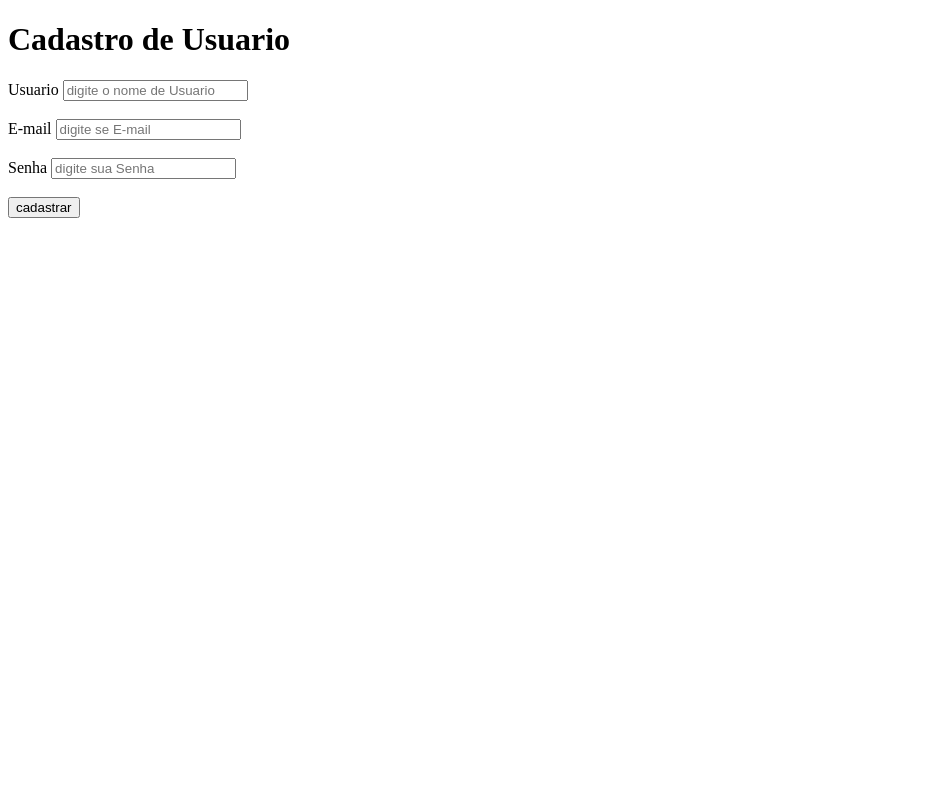
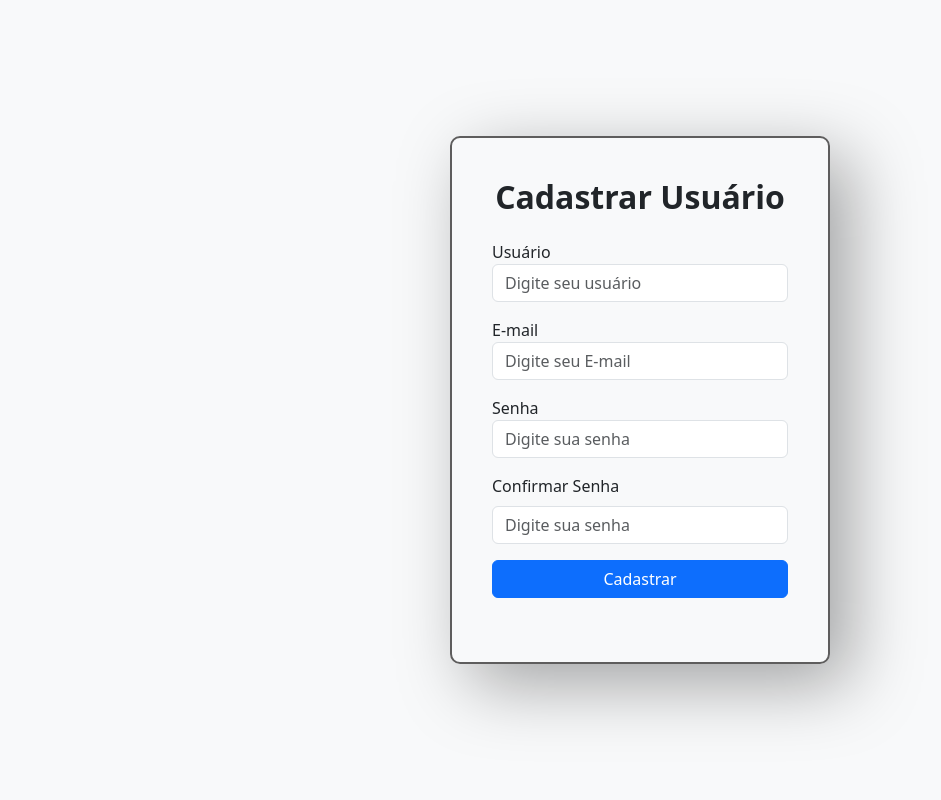
Before and after one commit to EzequielKrenz/sistema.biblioteca, a Django app: template sistema-gerenciamento-biblioteca/sgb_usuarios/templates/cadastro.html in a window 1280 px wide. Shown: the whole page, without its empty margins (0-941 px from the left). Run offline with Django 3.2, Linux system fonts and the light colour scheme; the template is opened without the code that fills it, so the values that code supplies are empty.

Commit message:
adicionado cadastro usuario e doc html de recuperacao de senha

```diff
--- a/sistema-gerenciamento-biblioteca/sgb_usuarios/templates/cadastro.html
+++ b/sistema-gerenciamento-biblioteca/sgb_usuarios/templates/cadastro.html
@@ -4,30 +4,60 @@
     <meta charset="UTF-8">
     <meta name="viewport" content="width=device-width, initial-scale=1.0">
     <title>Document</title>
+    <link href="https://cdn.jsdelivr.net/npm/bootstrap@5.3.8/dist/css/bootstrap.min.css" rel="stylesheet" integrity="sha384-sRIl4kxILFvY47J16cr9ZwB07vP4J8+LH7qKQnuqkuIAvNWLzeN8tE5YBujZqJLB" crossorigin="anonymous">
+    <link rel="stylesheet" href="https://cdn.jsdelivr.net/npm/bootstrap-icons@1.13.1/font/bootstrap-icons.min.css">
+    <style>
+        .container{
+            border: 2px solid #5e5d5d;
+            border-radius: 10px;
+            padding: 40px;
+            box-shadow: 20px 20px 70px rgba(0, 0, 0, 0.349);
+            background: transparent;
+            transition: .2s ease-in;
 
+        }
+        .container:hover{
+            filter: blur(0) grayscale(0%) brightness(1);
+            transition: .2s ease-out;
+        }
+</style>
 </head>
-<body>
-    <h1>Cadastro de Usuario</h1>
+<body class="bg-light d-flex align-items-center justify-content-center vh-100">
 
-    <form action="{% url 'cadastro' %}" method="POST">
-        {% csrf_token %}
-        <label for="">Usuario</label>
-        <input type="text" placeholder="digite o nome de Usuario" name="nome_usuario">
+    <div class="container" style="max-width: 380px;">
+        <div class="text-center mb-4">
+            <h2 class="fw-bold text-dark">Cadastrar Usuário</h2>
+        </div>
 
-        <br><br>
+        <div class="card-body">
+            <form action="{% url 'cadastro' %}" method="POST">
+                {% csrf_token %}
+                <div class="mb-3">
+                    <label for="usuario" class="form-lable">Usuário</label>
+                    <input type="text" class="form-control" name="nome_usuario" placeholder="Digite seu usuário" required>
+                </div>
 
-        <label for="">E-mail</label>
-        <input type="email" placeholder="digite se E-mail" name="email">
+                <div class="mb-3">
+                    <label for="email" class="for-label">E-mail</label>
+                    <input type="email" class="form-control" name="email" placeholder="Digite seu E-mail" required>
+                </div>
 
-        <br><br>
+                <div class="mb-3">
+                    <label for="#" class="for-label">Senha</label>
+                    <input type="password" class="form-control" name="#" placeholder="Digite sua senha" required>
+                </div>
 
-        <label for="">Senha</label>
-        <input type="password" placeholder="digite sua Senha" name="senha">
+                <div class="mb-3">
+                    <label for="senha" class="form-label">Confirmar Senha</label>
+                    <input type="password" class="form-control" name="senha" placeholder="Digite sua senha" required>
+                </div>
 
-        <br><br>
+                <button type="submit" class="btn btn-primary w-100">Cadastrar</button>
+                <br><br>
 
-        <input type="submit" value="cadastrar">
+            </form>
+        </div>
+    </div>
 
-    </form>
 </body>
 </html>
--- a/sistema-gerenciamento-biblioteca/sgb_usuarios/views.py
+++ b/sistema-gerenciamento-biblioteca/sgb_usuarios/views.py
@@ -20,7 +20,7 @@ def cadastro_usuario(request):
         else:
             usuario = User.objects.create_user(username=nome_usuario, email=email, password=senha)
             usuario.save()
-            return HttpResponse('Usuario cadastrado com sucesso')
+            return HttpResponse('Usuario cadastrado com sucesso') # quando cadatrar jogar para Login
 
 def loga_usuario(request):
     if request.method == 'GET':
```
Also changed, not shown: sistema-gerenciamento-biblioteca/sgb_usuarios/templates/recuperarSenha.html (added, +11 -0 lines), sistema-gerenciamento-biblioteca/db.sqlite3.
